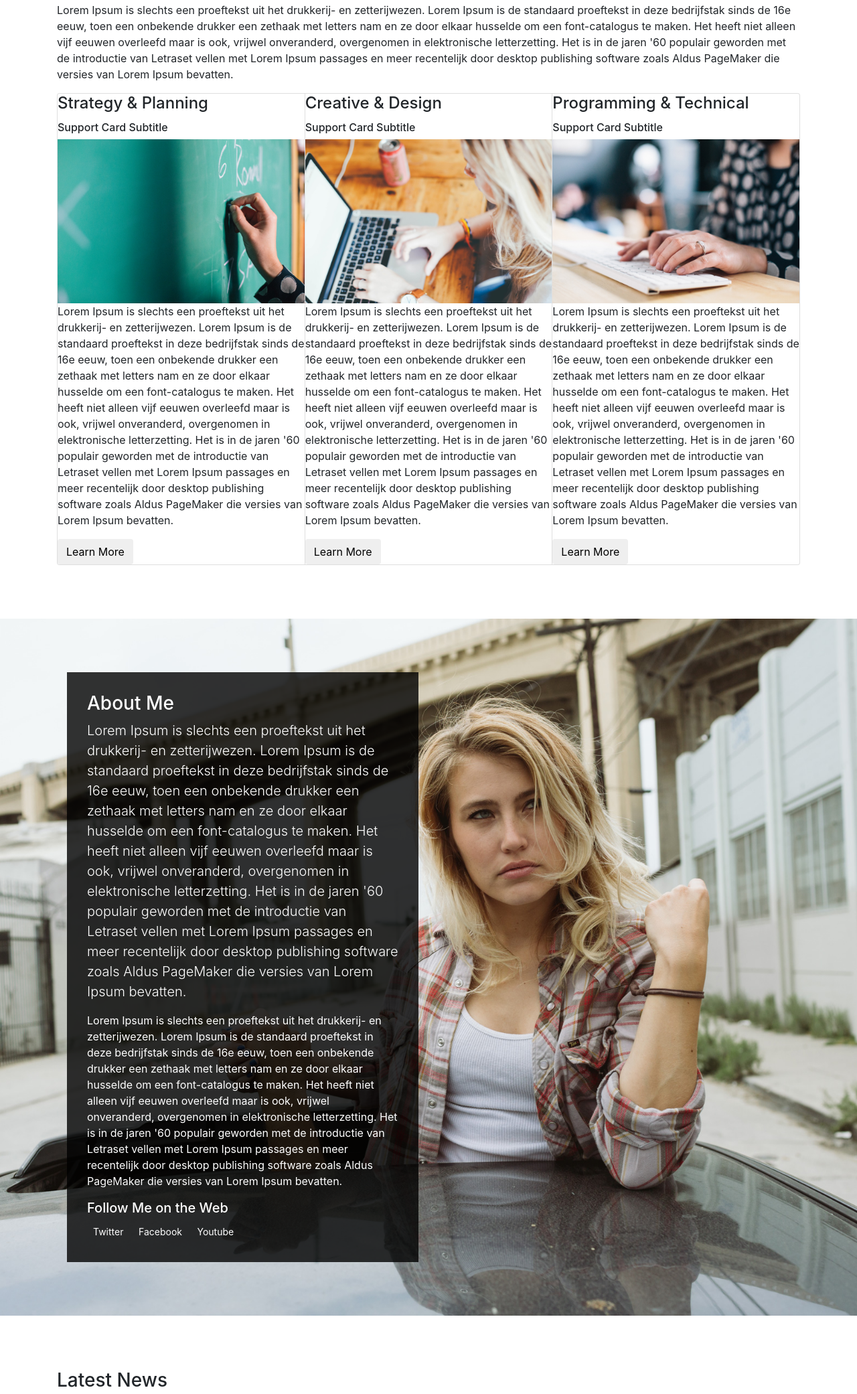
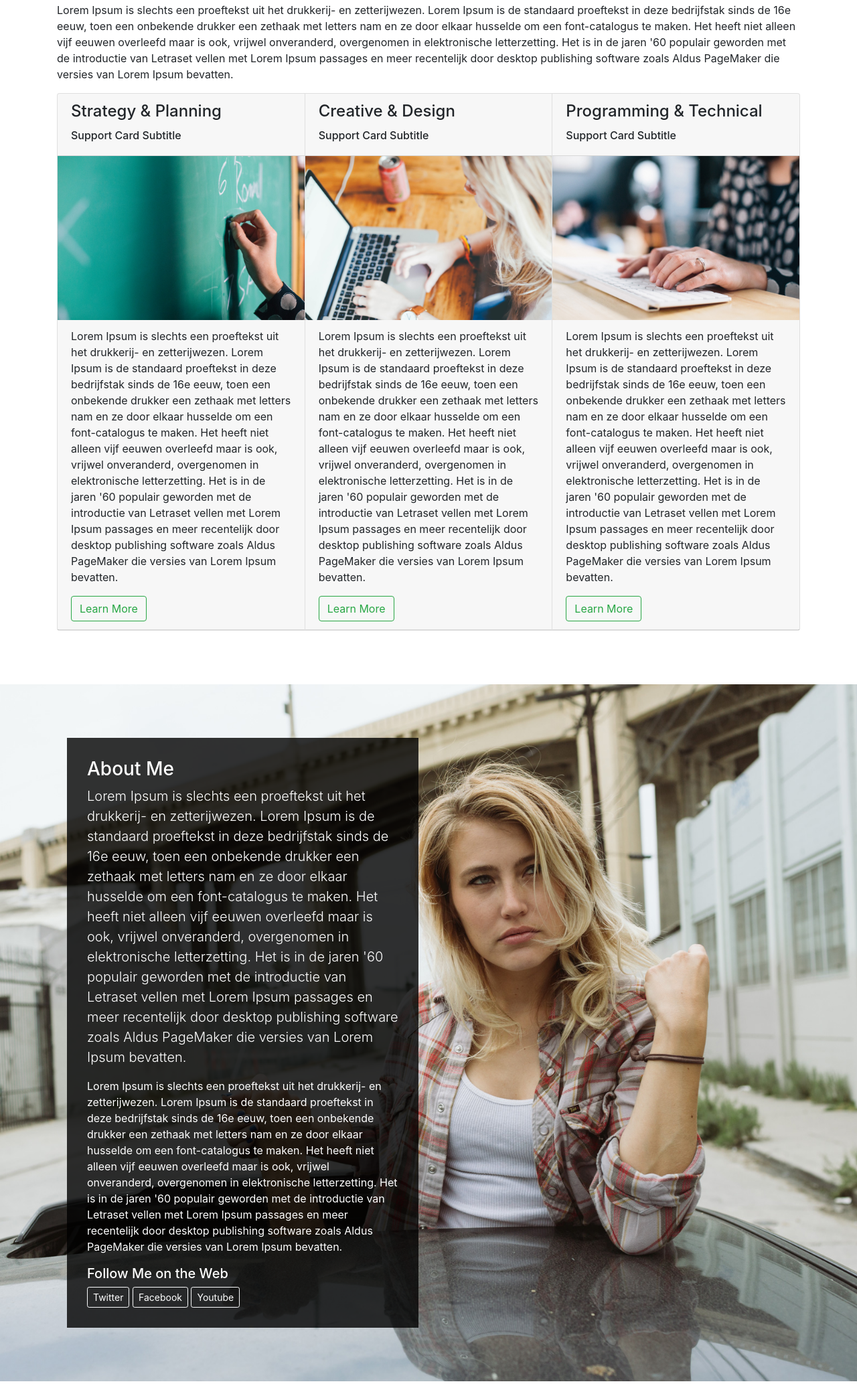
Before and after one commit to msdibble/Bootstrap4.1, a plain HTML site: page index.html in a window 1280 px wide. Shown: the part 1833-3915 px from the top of the page at 67% size. Drawn offline with nearby package versions, Linux system fonts and the light colour scheme.

Commit message:
a few minor adjustments

```diff
--- a/index.html
+++ b/index.html
@@ -132,36 +132,36 @@
         <div class="col-sm-12">
           <div class="card-group">
             <div class="card">
-              <div class="card-block">
+              <div class="card-header">
                 <h4 class="card-title">Strategy &amp; Planning</h4>
                 <h6 class="subtitle">Support Card Subtitle</h6>
               </div>
               <img src=".../../bootstrap4/img/chalkboard.jpg" alt="a chalkboard">
-              <div class="card-block">
+              <div class="card-header">
                 <p class="card-text">Lorem Ipsum is slechts een proeftekst uit het drukkerij- en zetterijwezen. Lorem Ipsum is de standaard proeftekst in deze bedrijfstak sinds de 16e eeuw, toen een onbekende drukker een zethaak met letters nam en ze door elkaar husselde om een font-catalogus te maken. Het heeft niet alleen vijf eeuwen overleefd maar is ook, vrijwel onveranderd, overgenomen in elektronische letterzetting. Het is in de jaren '60 populair geworden met de introductie van Letraset vellen met Lorem Ipsum passages en meer recentelijk door desktop publishing software zoals Aldus PageMaker die versies van Lorem Ipsum bevatten.</p>
-                <button type="button" class="btn btn-success-outline" data-toggle="modal" data-target="#myModal">Learn More</button>
+                <button type="button" class="btn btn-outline-success" data-toggle="modal" data-target="#myModal">Learn More</button>
               </div>
             </div>
             <div class="card">
-                <div class="card-block">
+                <div class="card-header">
                   <h4 class="card-title">Creative &amp; Design</h4>
                   <h6 class="subtitle">Support Card Subtitle</h6>
                 </div>
                 <img src=".../../bootstrap4/img/working.jpg" alt="a laptop">
-                <div class="card-block">
+                <div class="card-header">
                   <p class="card-text">Lorem Ipsum is slechts een proeftekst uit het drukkerij- en zetterijwezen. Lorem Ipsum is de standaard proeftekst in deze bedrijfstak sinds de 16e eeuw, toen een onbekende drukker een zethaak met letters nam en ze door elkaar husselde om een font-catalogus te maken. Het heeft niet alleen vijf eeuwen overleefd maar is ook, vrijwel onveranderd, overgenomen in elektronische letterzetting. Het is in de jaren '60 populair geworden met de introductie van Letraset vellen met Lorem Ipsum passages en meer recentelijk door desktop publishing software zoals Aldus PageMaker die versies van Lorem Ipsum bevatten.</p>
-                  <button type="button" class="btn btn-success-outline" data-toggle="modal" data-target="#myModal">Learn More</button>
+                  <button type="button" class="btn btn-outline-success" data-toggle="modal" data-target="#myModal">Learn More</button>
                 </div>
               </div>
               <div class="card">
-                  <div class="card-block">
+                  <div class="card-header">
                     <h4 class="card-title">Programming &amp; Technical</h4>
                     <h6 class="subtitle">Support Card Subtitle</h6>
                   </div>
                   <img src=".../../bootstrap4/img/programming.jpg" alt="programming keyboard">
-                  <div class="card-block">
+                  <div class="card-header">
                     <p class="card-text">Lorem Ipsum is slechts een proeftekst uit het drukkerij- en zetterijwezen. Lorem Ipsum is de standaard proeftekst in deze bedrijfstak sinds de 16e eeuw, toen een onbekende drukker een zethaak met letters nam en ze door elkaar husselde om een font-catalogus te maken. Het heeft niet alleen vijf eeuwen overleefd maar is ook, vrijwel onveranderd, overgenomen in elektronische letterzetting. Het is in de jaren '60 populair geworden met de introductie van Letraset vellen met Lorem Ipsum passages en meer recentelijk door desktop publishing software zoals Aldus PageMaker die versies van Lorem Ipsum bevatten.</p>
-                    <button type="button" class="btn btn-success-outline" data-toggle="modal" data-target="#myModal">Learn More</button>
+                    <button type="button" class="btn btn-outline-success" data-toggle="modal" data-target="#myModal">Learn More</button>
                   </div>
                 </div>
             </div>
@@ -181,9 +181,9 @@
             <p>Lorem Ipsum is slechts een proeftekst uit het drukkerij- en zetterijwezen. Lorem Ipsum is de standaard proeftekst in deze bedrijfstak sinds de 16e eeuw, toen een onbekende drukker een zethaak met letters nam en ze door elkaar husselde om een font-catalogus te maken. Het heeft niet alleen vijf eeuwen overleefd maar is ook, vrijwel onveranderd, overgenomen in elektronische letterzetting. Het is in de jaren '60 populair geworden met de introductie van Letraset vellen met Lorem Ipsum passages en meer recentelijk door desktop publishing software zoals Aldus PageMaker die versies van Lorem Ipsum bevatten.</p>
 
             <h5>Follow Me on the Web</h5>
-            <a class="btn btn-sm btn-secondary-outline">Twitter</a>
-            <a class="btn btn-sm btn-secondary-outline">Facebook</a>
-            <a class="btn btn-sm btn-secondary-outline">Youtube</a>
+            <a class="btn btn-sm btn-outline-light  ">Twitter</a>
+            <a class="btn btn-sm btn-outline-light  ">Facebook</a>
+            <a class="btn btn-sm btn-outline-light  ">Youtube</a>
           </div>
         </div>
       </div>
@@ -227,16 +227,18 @@
                     </div>
                   </div>
                   <div class="card bg-primary text-white text-center p-3">
-                    <blockquote class="blockquote mb-0">
+                    <div class="card-body">
+                      <blockquote>
                         <p>Lorem ipsum dolor sit amet, consectetur adipiscing elit. Integer posuere erat.</p>
-                      <footer class="blockquote-footer">
+                          <footer>
                             <small>
                               Someone famous in <cite title="Source Title">Source Title</cite>
                             </small>
                           </footer>
                       </blockquote>
                     </div>
-                  <div class="card card-block text-center text-xs-right card-warning card-inversec">
+                  </div>
+                  <div class="card card-body text-center text-xs-right card-warning card-inversec">
                     <div class="card-body">
                       <h5 class="card-title">Card title</h5>
                       <p class="card-text">This card has a regular title and short paragraphy of text below it.</p>
@@ -246,10 +248,10 @@
                   <div class="card">
                     <img class="card-img" src=".../../bootstrap4/img/computer.jpg" alt="Computer desk">
                   </div>
-                  <div class="card p-3 text-right">
-                    <blockquote class="blockquote mb-0">
+                  <div class="card card-body text-sm-right bg-warning text-white">
+                    <blockquote>
                       <p>Lorem ipsum dolor sit amet, consectetur adipiscing elit. Integer posuere erat a ante.</p>
-                      <footer class="blockquote-footer">
+                      <footer>
                         <small class="text-muted">
                           Someone famous in <cite title="Source Title">Source Title</cite>
                         </small>
```
Lines whose indentation alone changed are shown as unchanged.
